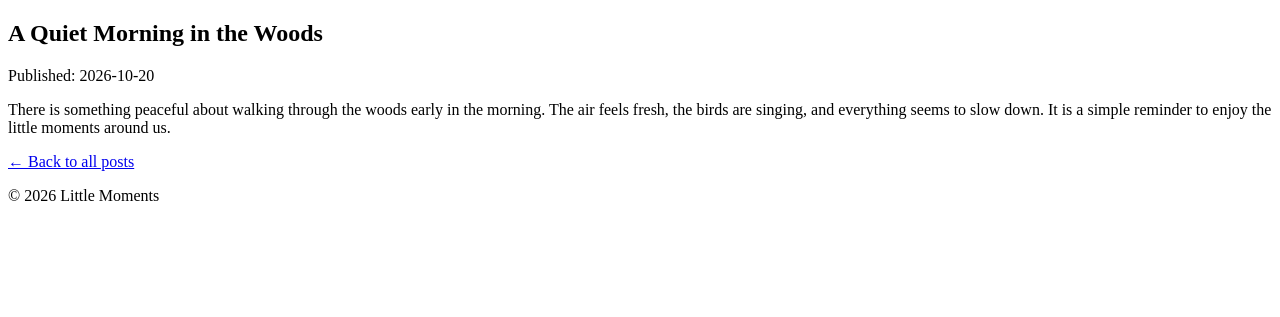
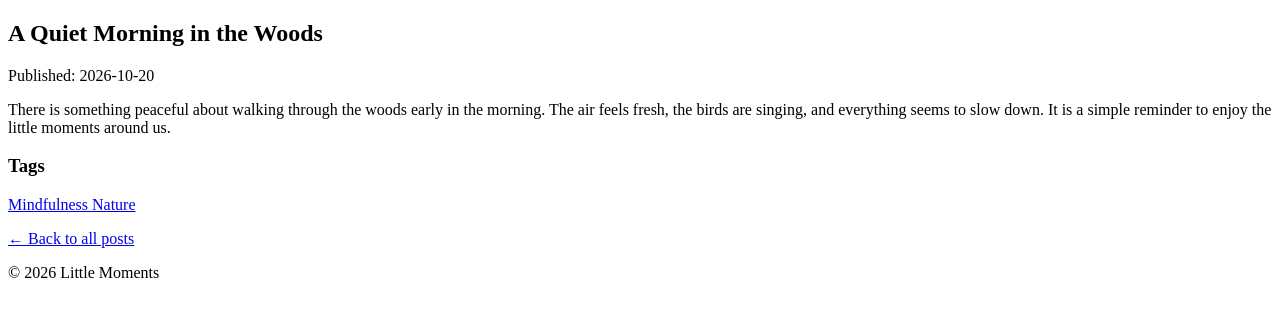
Before and after one commit to PBNowak/PRO1002-Backend-Essentials-Little-Moments, a Flask app: page /post/1 in a window 1280 px wide. Shown: the part 133-450 px from the top of the page. Run offline with Flask 3, Linux system fonts and the light colour scheme; data comes from the database, SQL or seed files in the repository.

Commit message:
Add clickable tags and filtered blog post pages

```diff
--- a/app.py
+++ b/app.py
@@ -1,7 +1,16 @@
 
 
 from flask import Flask, render_template, abort
-from database import get_all_posts, get_post
+
+from database import (
+    get_all_posts,
+    get_post,
+    get_tags_for_post,
+    get_posts_by_tag,
+    get_tag
+)
+
+
 
 
 app = Flask(__name__)
@@ -13,6 +22,7 @@ def home():
     return render_template("index.html", posts=posts)
 
 
+
 @app.route("/post/<int:post_id>")
 def post_detail(post_id):
     post = get_post(post_id)
@@ -20,7 +30,31 @@ def post_detail(post_id):
     if post is None:
         abort(404)
 
-    return render_template("post.html", post=post)
+    tags = get_tags_for_post(post_id)
+
+    return render_template(
+        "post.html",
+        post=post,
+        tags=tags
+    )
+
+
+
+@app.route("/tag/<int:tag_id>")
+def tag_posts(tag_id):
+    tag = get_tag(tag_id)
+
+    if tag is None:
+        abort(404)
+
+    posts = get_posts_by_tag(tag_id)
+
+    return render_template(
+        "tag.html",
+        posts=posts,
+        tag=tag
+    )
+
 
 
 if __name__ == "__main__":
--- a/database.py
+++ b/database.py
@@ -49,6 +49,7 @@ def seed_db():
         connection.close()
 
 
+
 def get_all_posts():
     connection = get_connection()
 
@@ -59,7 +60,23 @@ def get_all_posts():
             ORDER BY published_date DESC, id DESC
         """).fetchall()
 
-        return [dict(post) for post in posts]
+        result = []
+
+        for post in posts:
+            post_data = dict(post)
+
+            tags = connection.execute("""
+                SELECT tags.id, tags.name
+                FROM tags
+                JOIN post_tags ON tags.id = post_tags.tag_id
+                WHERE post_tags.post_id = ?
+                ORDER BY tags.name
+            """, (post["id"],)).fetchall()
+
+            post_data["tags"] = [dict(tag) for tag in tags]
+            result.append(post_data)
+
+        return result
 
     finally:
         connection.close()
@@ -81,6 +98,59 @@ def get_post(post_id):
         connection.close()
 
 
+def get_tags_for_post(post_id):
+    connection = get_connection()
+
+    try:
+        tags = connection.execute("""
+            SELECT tags.id, tags.name
+            FROM tags
+            JOIN post_tags ON tags.id = post_tags.tag_id
+            WHERE post_tags.post_id = ?
+            ORDER BY tags.name
+        """, (post_id,)).fetchall()
+
+        return [dict(tag) for tag in tags]
+
+    finally:
+        connection.close()
+
+
+def get_posts_by_tag(tag_id):
+    connection = get_connection()
+
+    try:
+        posts = connection.execute("""
+            SELECT posts.id, posts.title, posts.body,
+                   posts.published_date
+            FROM posts
+            JOIN post_tags ON posts.id = post_tags.post_id
+            WHERE post_tags.tag_id = ?
+            ORDER BY posts.published_date DESC, posts.id DESC
+        """, (tag_id,)).fetchall()
+
+        return [dict(post) for post in posts]
+
+    finally:
+        connection.close()
+
+
+def get_tag(tag_id):
+    connection = get_connection()
+
+    try:
+        tag = connection.execute("""
+            SELECT id, name
+            FROM tags
+            WHERE id = ?
+        """, (tag_id,)).fetchone()
+
+        return dict(tag) if tag else None
+
+    finally:
+        connection.close()
+
+
 if __name__ == "__main__":
     init_db()
     seed_db()
--- a/templates/post.html
+++ b/templates/post.html
@@ -13,6 +13,21 @@
     <div>
         <p>{{ post.body }}</p>
     </div>
+
+
+<div>
+    <h3>Tags</h3>
+
+    {% for tag in tags %}
+        <a href="{{ url_for('tag_posts', tag_id=tag.id) }}">
+            {{ tag.name }}
+        </a>
+    {% else %}
+        <p>No tags available.</p>
+    {% endfor %}
+</div>
+
+
 </article>
 
 <p>
```
Also changed, not shown: templates/index.html (+19 -3 lines), templates/tag.html (added, +38 -0 lines).
